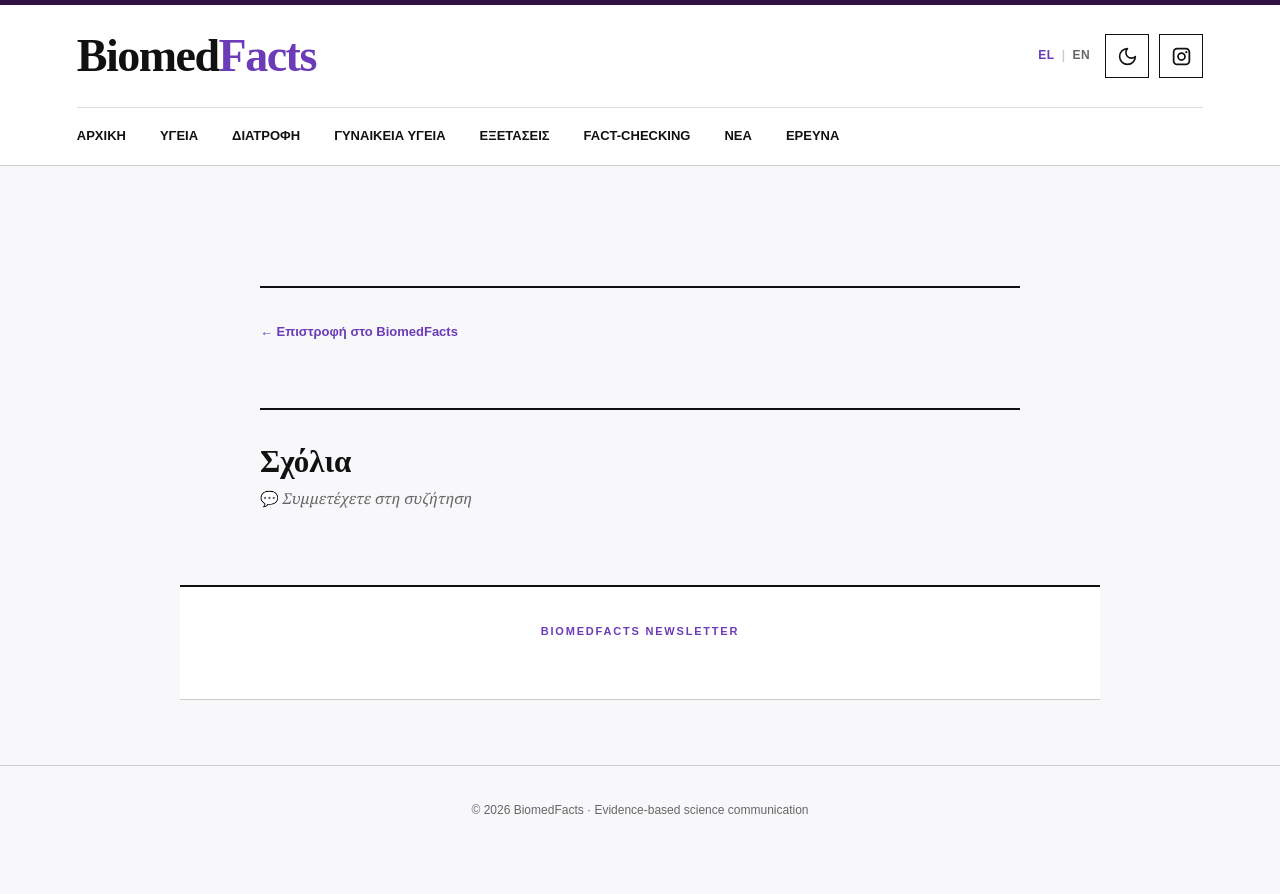
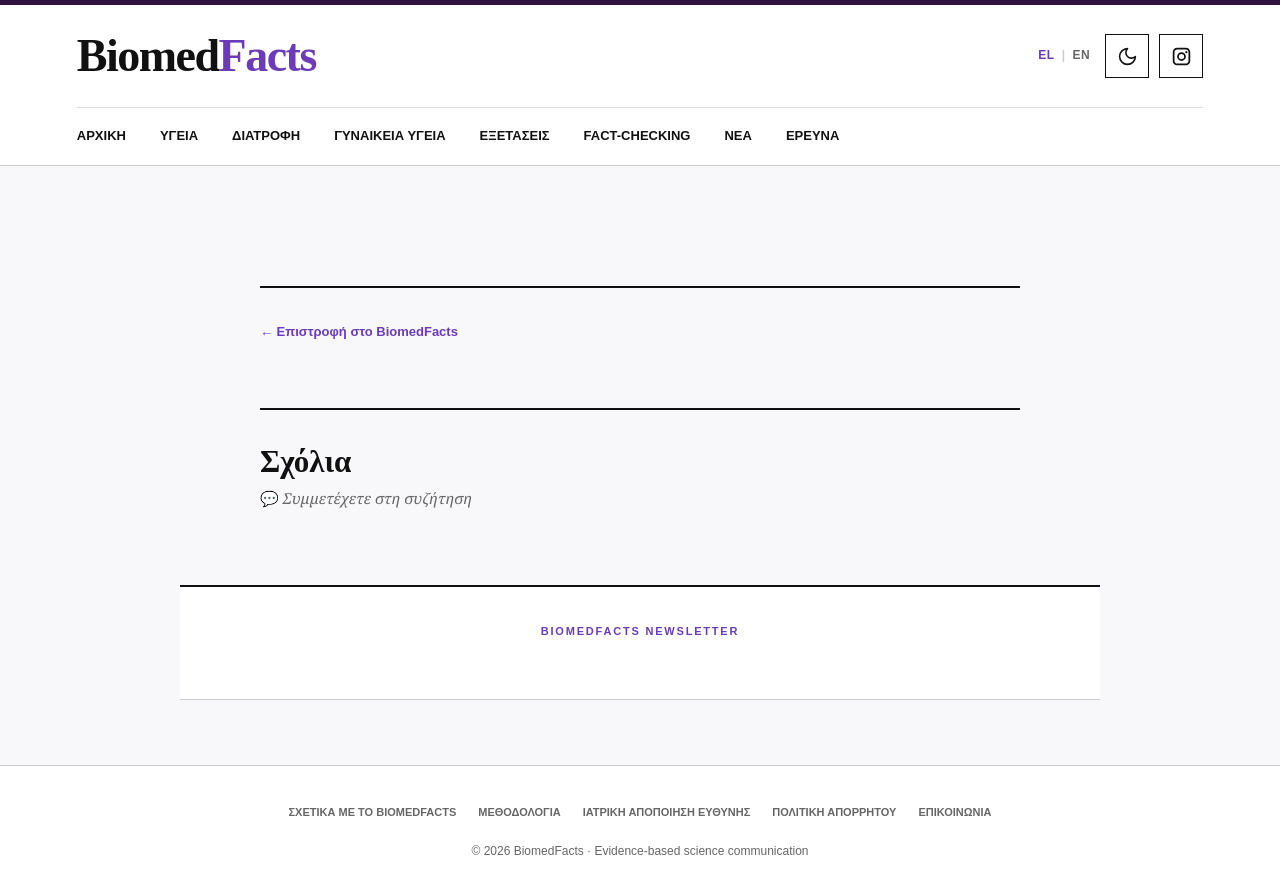
Before and after one commit to BiomedFacts/BiomedFacts, a Jekyll site: the page built from _layouts/post.html, in a window 1280 px wide. Shown: the top 894 px of the page. Built offline with Jekyll 4.4.1, drawn with Linux system fonts in a browser that asks for light colours; comment, search, counter and statistics services are not loaded.

Commit message:
Update post.html

```diff
--- a/_layouts/post.html
+++ b/_layouts/post.html
@@ -2,37 +2,26 @@
 ---
 
 {% assign is_english = false %}
-
 {% if page.path contains "en/_posts" %}
   {% assign is_english = true %}
 {% endif %}
 
-
 {% assign greek_translation = nil %}
 {% assign english_translation = nil %}
 
-
 {% if page.translation_key %}
-
   {% for post in site.posts %}
-
     {% if post.translation_key == page.translation_key %}
-
       {% if post.path contains "en/_posts" %}
         {% assign english_translation = post %}
       {% else %}
         {% assign greek_translation = post %}
       {% endif %}
-
     {% endif %}
-
   {% endfor %}
-
 {% endif %}
 
-
 <!DOCTYPE html>
-
 <html lang="{% if is_english %}en{% else %}el{% endif %}">
 
 <head>
@@ -43,7 +32,6 @@
     name="viewport"
     content="width=device-width, initial-scale=1.0"
   >
-
 
   <title>
     {% if page.seo_title %}
@@ -53,40 +41,31 @@
     {% endif %}
   </title>
 
-
   <meta
     name="description"
     content="{{ page.seo_description | default: page.excerpt | strip_html | strip_newlines | escape }}"
   >
 
-
   <link
     rel="canonical"
     href="{{ page.url | absolute_url }}"
   >
 
-
   {% if greek_translation %}
-
     <link
       rel="alternate"
       hreflang="el"
       href="{{ greek_translation.url | absolute_url }}"
     >
-
   {% endif %}
 
-
   {% if english_translation %}
-
     <link
       rel="alternate"
       hreflang="en"
       href="{{ english_translation.url | absolute_url }}"
     >
-
   {% endif %}
-
 
   <script>
 
@@ -178,7 +157,9 @@
       background: var(--background);
       color: var(--text);
 
-      font-family: Arial, sans-serif;
+      font-family:
+        Arial,
+        sans-serif;
 
       line-height: 1.6;
 
@@ -299,18 +276,13 @@
     }
 
 
-    .language-switch a:hover {
+    .language-switch a:hover,
+    .language-switch .active-language {
 
       color: var(--accent);
     }
 
 
-    .language-switch .active-language {
-
-      color: var(--accent);
-    }
-
-
     .language-divider {
 
       color: var(--border);
@@ -318,7 +290,7 @@
 
 
     /* =========================
-       ICONS
+       ICON BUTTONS
     ========================= */
 
     .icon-button {
@@ -332,7 +304,6 @@
       justify-content: center;
 
       background: var(--surface);
-
       color: var(--text);
 
       border:
@@ -422,9 +393,11 @@
 
       align-items: center;
 
-      gap: 18px 34px;
-
-      padding: 18px 0;
+      gap:
+        18px 34px;
+
+      padding:
+        18px 0;
 
       border-top:
         1px solid var(--soft-border);
@@ -526,7 +499,8 @@
 
       flex-wrap: wrap;
 
-      gap: 8px 16px;
+      gap:
+        8px 16px;
 
       color: var(--muted);
 
@@ -581,6 +555,8 @@
 
       margin:
         0 auto;
+
+      color: var(--text);
 
       font-family:
         Georgia,
@@ -590,8 +566,6 @@
       font-size: 18px;
 
       line-height: 1.8;
-
-      color: var(--text);
     }
 
 
@@ -606,6 +580,9 @@
     .article-body h3,
     .article-body h4 {
 
+      margin-top: 42px;
+      margin-bottom: 18px;
+
       color: var(--text);
 
       font-family:
@@ -613,9 +590,6 @@
         serif;
 
       line-height: 1.15;
-
-      margin-top: 42px;
-      margin-bottom: 18px;
     }
 
 
@@ -703,13 +677,13 @@
 
     .article-body hr {
 
+      margin:
+        45px 0;
+
       border: none;
 
       border-top:
         1px solid var(--border);
-
-      margin:
-        45px 0;
     }
 
 
@@ -729,10 +703,10 @@
 
       width: 100%;
 
-      border-collapse: collapse;
-
       margin:
         30px 0;
+
+      border-collapse: collapse;
 
       font-family:
         Arial,
@@ -926,12 +900,67 @@
       margin-top: 65px;
 
       padding:
-        35px 20px;
-
-      color: var(--muted);
+        38px 6%;
+
+      background:
+        var(--surface);
 
       border-top:
         1px solid var(--border);
+    }
+
+
+    .footer-inner {
+
+      width:
+        min(1100px, 100%);
+
+      margin:
+        0 auto;
+    }
+
+
+    .footer-links {
+
+      display: flex;
+
+      justify-content: center;
+
+      flex-wrap: wrap;
+
+      gap:
+        10px 22px;
+
+      margin-bottom: 20px;
+    }
+
+
+    .footer-links a {
+
+      color: var(--muted);
+
+      font-size: 11px;
+
+      font-weight: bold;
+
+      text-decoration: none;
+
+      text-transform: uppercase;
+
+      transition:
+        color 0.2s ease;
+    }
+
+
+    .footer-links a:hover {
+
+      color: var(--accent);
+    }
+
+
+    .footer-copy {
+
+      color: var(--muted);
 
       text-align: center;
 
@@ -1081,6 +1110,19 @@
           30px 8px;
       }
 
+
+      .footer-links {
+
+        gap:
+          11px 17px;
+      }
+
+
+      .footer-links a {
+
+        font-size: 10px;
+      }
+
     }
 
 
@@ -1455,6 +1509,8 @@
 
   </article>
 
+
+  <!-- BACK -->
 
   <div class="article-end">
 
@@ -1570,9 +1626,90 @@
 </section>
 
 
+<!-- =========================
+     FOOTER
+========================= -->
+
 <footer>
 
-  © 2026 BiomedFacts · Evidence-based science communication
+
+  <div class="footer-inner">
+
+
+    <div class="footer-links">
+
+
+      {% if is_english %}
+
+
+        <a href="{{ '/en/about/' | relative_url }}">
+          About BiomedFacts
+        </a>
+
+
+        <a href="{{ '/en/editorial-policy/' | relative_url }}">
+          Editorial Policy
+        </a>
+
+
+        <a href="{{ '/en/medical-disclaimer/' | relative_url }}">
+          Medical Disclaimer
+        </a>
+
+
+        <a href="{{ '/en/privacy-policy/' | relative_url }}">
+          Privacy Policy
+        </a>
+
+
+        <a href="{{ '/en/contact/' | relative_url }}">
+          Contact
+        </a>
+
+
+      {% else %}
+
+
+        <a href="{{ '/about/' | relative_url }}">
+          Σχετικά με το BiomedFacts
+        </a>
+
+
+        <a href="{{ '/editorial-policy/' | relative_url }}">
+          Μεθοδολογία
+        </a>
+
+
+        <a href="{{ '/medical-disclaimer/' | relative_url }}">
+          Ιατρική αποποίηση ευθύνης
+        </a>
+
+
+        <a href="{{ '/privacy-policy/' | relative_url }}">
+          Πολιτική απορρήτου
+        </a>
+
+
+        <a href="{{ '/contact/' | relative_url }}">
+          Επικοινωνία
+        </a>
+
+
+      {% endif %}
+
+
+    </div>
+
+
+    <div class="footer-copy">
+
+      © 2026 BiomedFacts · Evidence-based science communication
+
+    </div>
+
+
+  </div>
+
 
 </footer>
 
```
Also changed, not shown: other parts of _layouts/post.html (+17 -9 lines).
